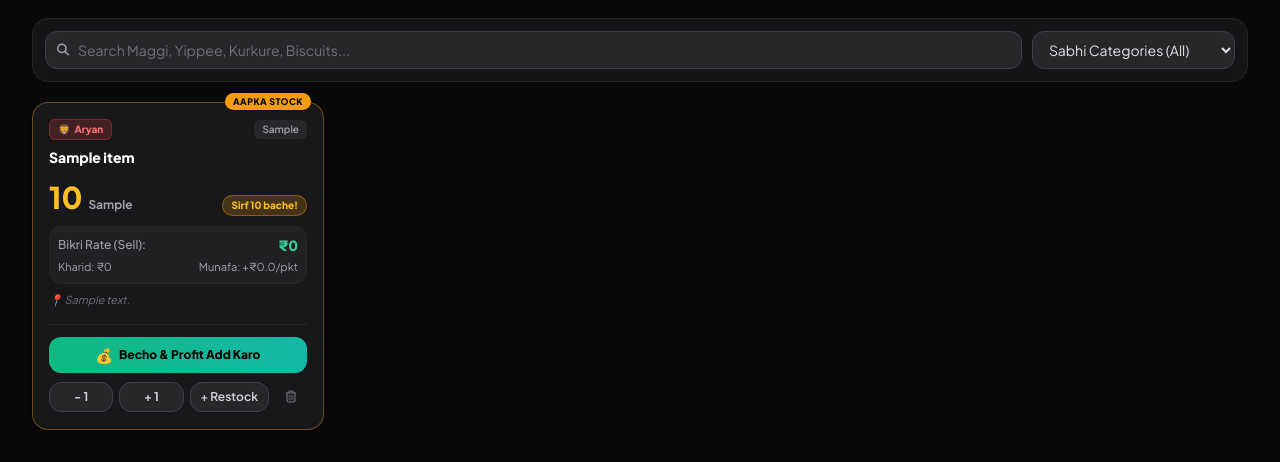
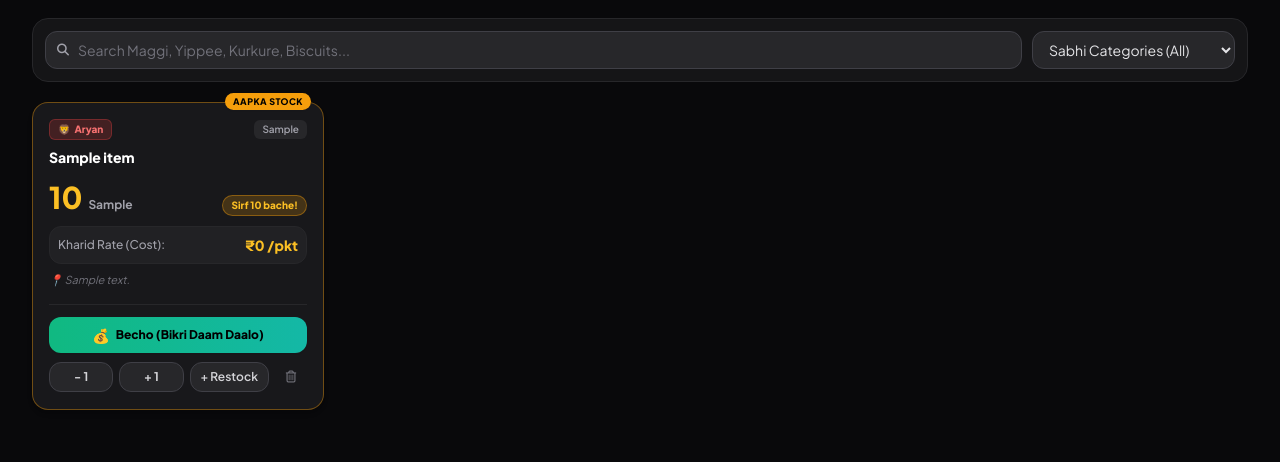
Before and after one commit to aryankumarsingh26/website, a Flask app: page / in a window 1280 px wide. Shown: the part 653-1115 px from the top of the page. After the commit the page ends 1063 px from the top, so only its background shows below. Run offline with Flask 3, Linux system fonts and the light colour scheme; data comes from the database, SQL or seed files in the repository; tables that the repository leaves empty hold one stand-in row (values such as "Sample post"); data that the repository does not hold is empty; some libraries are stand-ins or nearby versions.

Commit message:
Only ask Kharid Rate when adding item; ask Bikri Rate at point of sale

```diff
--- a/static/js/app.js
+++ b/static/js/app.js
@@ -373,18 +373,10 @@ function renderItemsGrid() {
             }
           </div>
 
-          <!-- Pricing Info with Profit Margin -->
-          <div class="mt-2.5 p-2 bg-zinc-800/60 rounded-xl border border-zinc-800 text-xs space-y-1">
-            <div class="flex items-center justify-between">
-              <span class="text-zinc-400 font-medium">Bikri Rate (Sell):</span>
-              <span class="text-emerald-400 font-extrabold text-sm">₹${item.sell_price || item.buy_price || 0}</span>
-            </div>
-            <div class="flex items-center justify-between text-[11px] text-zinc-400">
-              <span>Kharid: ₹${item.buy_price || 0}</span>
-              <span class="${profitPerUnit > 0 ? 'text-emerald-400 font-bold' : 'text-zinc-400'}">
-                Munafa: +₹${profitPerUnit.toFixed(1)}/pkt
-              </span>
-            </div>
+          <!-- Pricing Info: Kharid Rate Only -->
+          <div class="mt-2.5 p-2 bg-zinc-800/60 rounded-xl border border-zinc-800 text-xs flex items-center justify-between">
+            <span class="text-zinc-400 font-medium">Kharid Rate (Cost):</span>
+            <span class="text-amber-400 font-extrabold text-sm">₹${item.buy_price || 0} /pkt</span>
           </div>
 
           ${item.display_notes ? `<p class="mt-2 text-[11px] text-zinc-500 italic truncate">📍 ${escapeHtml(item.display_notes)}</p>` : ''}
@@ -392,9 +384,9 @@ function renderItemsGrid() {
 
         <!-- Action Buttons: SELL & RESTOCK / QUICK CONTROLS -->
         <div class="mt-4 pt-3 border-t border-zinc-800 space-y-2">
-          <!-- Primary: Becho Button (Opens modal with live profit & custom cash input) -->
-          <button onclick="openSellModal(${item.id}, '${escapeHtml(item.name)}', ${item.sell_price || 14}, ${item.buy_price || 0}, '${escapeHtml(item.owner_name || 'Aryan')}')" class="w-full py-2 px-3 bg-gradient-to-r from-emerald-500 to-teal-500 hover:from-emerald-400 hover:to-teal-400 text-black text-xs font-black rounded-xl transition shadow-sm active:scale-95 flex items-center justify-center gap-1.5 ${isOut ? 'opacity-40 cursor-not-allowed' : ''}" ${isOut ? 'disabled' : ''}>
-            <span class="text-sm">💰</span> Becho & Profit Add Karo
+          <!-- Primary: Becho Button (Opens modal to ask Bikri daam & calculate profit) -->
+          <button onclick="openSellModal(${item.id}, '${escapeHtml(item.name)}', ${item.buy_price || 0}, '${escapeHtml(item.owner_name || 'Aryan')}')" class="w-full py-2 px-3 bg-gradient-to-r from-emerald-500 to-teal-500 hover:from-emerald-400 hover:to-teal-400 text-black text-xs font-black rounded-xl transition shadow-sm active:scale-95 flex items-center justify-center gap-1.5 ${isOut ? 'opacity-40 cursor-not-allowed' : ''}" ${isOut ? 'disabled' : ''}>
+            <span class="text-sm">💰</span> Becho (Bikri Daam Daalo)
           </button>
 
           <!-- Secondary Row: -1, +1, Restock, Delete -->
@@ -610,18 +602,28 @@ function renderHisabKitab() {
 // ------------------------------------------------------------------------------
 // Modal Openers & Actions
 // ------------------------------------------------------------------------------
-function openSellModal(itemId, itemName, defaultSellPrice = 14, buyPrice = 0, ownerName = 'Aryan') {
+function openSellModal(itemId, itemName, buyPrice = 0, ownerName = 'Aryan') {
   document.getElementById('sellItemId').value = itemId;
   document.getElementById('sellModalTitle').textContent = `Becho: ${itemName}`;
   document.getElementById('sellAmount').value = 1;
-  document.getElementById('sellPricePerUnit').value = defaultSellPrice;
 
+  // Set Kharid Rate reference
   const buyPriceEl = document.getElementById('sellBuyPrice');
   if (buyPriceEl) buyPriceEl.value = buyPrice;
 
-  // Auto-calculated default cash received
+  // Clear Bikri Rate so user enters how much it was sold for
+  const sellPriceInput = document.getElementById('sellPricePerUnit');
+  if (sellPriceInput) {
+    sellPriceInput.value = '';
+    sellPriceInput.placeholder = buyPrice > 0 ? `Kitne ka becha (Kharid: ₹${buyPrice})` : 'Bikri daam (₹/pkt)';
+  }
+
+  // Clear typed cash received
   const totalInput = document.getElementById('sellTotalReceived');
-  if (totalInput) totalInput.value = (1 * defaultSellPrice).toFixed(2);
+  if (totalInput) {
+    totalInput.value = '';
+    totalInput.placeholder = '0.00';
+  }
 
   document.getElementById('sellNotes').value = '';
   populateUserSelects();
@@ -639,13 +641,14 @@ function openSellModal(itemId, itemName, defaultSellPrice = 14, buyPrice = 0, ow
 
   updateSellProfitDisplay();
   openModal('sellModal');
+  setTimeout(() => sellPriceInput?.focus(), 150);
 }
 
 function updateAutoSellCash() {
   const qty = parseInt(document.getElementById('sellAmount')?.value || 1, 10);
   const price = parseFloat(document.getElementById('sellPricePerUnit')?.value || 0);
   const totalInput = document.getElementById('sellTotalReceived');
-  if (totalInput) {
+  if (totalInput && price > 0) {
     totalInput.value = (qty * price).toFixed(2);
   }
   updateSellProfitDisplay();
@@ -661,6 +664,7 @@ function updateSellProfitDisplay() {
   const profitEl = document.getElementById('sellLiveProfitDisplay');
   const formulaEl = document.getElementById('sellProfitFormula');
   if (profitEl) {
+    if (cashReceived > 0) {
       if (profit >= 0) {
         profitEl.textContent = `+₹${profit.toFixed(2)}`;
         profitEl.className = 'text-xl font-black text-emerald-300';
@@ -668,20 +672,17 @@ function updateSellProfitDisplay() {
         profitEl.textContent = `-₹${Math.abs(profit).toFixed(2)}`;
         profitEl.className = 'text-xl font-black text-red-400';
       }
+    } else {
+      profitEl.textContent = '₹0.00';
+      profitEl.className = 'text-xl font-black text-zinc-400';
+    }
   }
   if (formulaEl) {
+    if (cashReceived > 0) {
       formulaEl.textContent = `(Cash ₹${cashReceived.toFixed(1)} - Kharid ₹${costBasis.toFixed(1)})`;
+    } else {
+      formulaEl.textContent = `(Kharid cost: ₹${costBasis.toFixed(1)})`;
     }
-}
-
-function updateAddItemProfitPreview() {
-  const buy = parseFloat(document.getElementById('newItemBuyPrice')?.value || 0);
-  const sell = parseFloat(document.getElementById('newItemSellPrice')?.value || 0);
-  const diff = sell - buy;
-  const valEl = document.getElementById('addItemProfitValue');
-  if (valEl) {
-    valEl.textContent = `${diff >= 0 ? '+' : ''}₹${diff.toFixed(2)}`;
-    valEl.className = diff >= 0 ? 'font-extrabold text-emerald-400' : 'font-extrabold text-red-400';
   }
 }
 
@@ -774,25 +775,18 @@ function setupEventListeners() {
   }
   document.addEventListener('click', () => toggleUserDropdown(false));
 
-  // Add Item Open Button (Name, Kharid & Bikri Rate with Profit Preview, Quantity)
+  // Add Item Open Button (Name, Kharid Rate, Quantity only)
   document.getElementById('openAddItemBtn')?.addEventListener('click', () => {
     document.getElementById('newItemName').value = '';
     const buyInput = document.getElementById('newItemBuyPrice');
-    const sellInput = document.getElementById('newItemSellPrice');
     if (buyInput) buyInput.value = '';
-    if (sellInput) sellInput.value = '';
     document.getElementById('newItemQuantity').value = '';
-    updateAddItemProfitPreview();
     const badge = document.getElementById('addItemOwnerBadge');
     if (badge && state.activeUser) {
       badge.textContent = `Adding to: ${state.activeUser.avatar} ${state.activeUser.name} Ka Stock`;
     }
     openModal('addItemModal');
   });
-
-  // Live profit calculation listeners for Add Item Form
-  document.getElementById('newItemBuyPrice')?.addEventListener('input', updateAddItemProfitPreview);
-  document.getElementById('newItemSellPrice')?.addEventListener('input', updateAddItemProfitPreview);
 
   // Search & Category Filters
   document.getElementById('inventorySearch')?.addEventListener('input', debounce(loadItems, 300));
@@ -808,12 +802,11 @@ function setupEventListeners() {
     });
   });
 
-  // Form: Add Custom Item (Name, Buy & Sell Price, Quantity)
+  // Form: Add Custom Item (Only Name, Kharid Rate, Quantity)
   document.getElementById('addItemForm')?.addEventListener('submit', async (e) => {
     e.preventDefault();
     const name = document.getElementById('newItemName').value.trim();
     const buyPrice = parseFloat(document.getElementById('newItemBuyPrice')?.value || 0);
-    const sellPrice = parseFloat(document.getElementById('newItemSellPrice')?.value || buyPrice);
     const quantity = parseInt(document.getElementById('newItemQuantity').value, 10);
 
     const owner_name = state.activeUser ? state.activeUser.name : 'Aryan';
@@ -844,7 +837,7 @@ function setupEventListeners() {
           owner_name,
           owner_id,
           buy_price: buyPrice,
-          sell_price: sellPrice,
+          sell_price: buyPrice,
           notes: `${owner_name} ka stock`,
           low_stock_threshold: 3
         })
@@ -853,8 +846,7 @@ function setupEventListeners() {
       if (!res.ok) throw new Error(data.error || 'Failed to add item');
 
       closeAllModals();
-      const perPktProfit = sellPrice - buyPrice;
-      showToast(`🎉 "${name}" (${quantity} pkts @ Kharid: ₹${buyPrice}, Bikri: ₹${sellPrice}, Profit: +₹${perPktProfit.toFixed(1)}) added to ${owner_name}'s stock!`, 'success');
+      showToast(`🎉 "${name}" (${quantity} pkts @ Kharid: ₹${buyPrice}) added to ${owner_name}'s stock!`, 'success');
       await refreshAllData();
     } catch (err) {
       showToast(err.message, 'error');
--- a/templates/index.html
+++ b/templates/index.html
@@ -380,22 +380,11 @@
           <input type="text" id="newItemName" placeholder="Eg: Maggi, Kurkure, Yippee, Bourbon" required class="w-full bg-zinc-800 text-sm px-3.5 py-2.5 rounded-xl border border-zinc-700 text-white focus:outline-none focus:border-amber-500 font-semibold placeholder-zinc-500" />
         </div>
 
-        <!-- 2. Kharid & Bikri Rates (Profit Tracking) -->
-        <div class="grid grid-cols-2 gap-2.5">
-          <div>
-            <label class="block text-[11px] font-semibold text-zinc-300 mb-1">Kharid Rate (Buy ₹) *</label>
-            <input type="number" step="0.5" min="0" id="newItemBuyPrice" placeholder="Eg: 10" required class="w-full bg-zinc-800 text-sm px-3 py-2 rounded-xl border border-zinc-700 text-amber-400 font-bold focus:outline-none focus:border-amber-500 placeholder-zinc-500" />
-          </div>
-          <div>
-            <label class="block text-[11px] font-semibold text-zinc-300 mb-1">Bikri Rate (Sell ₹) *</label>
-            <input type="number" step="0.5" min="0" id="newItemSellPrice" placeholder="Eg: 14" required class="w-full bg-zinc-800 text-sm px-3 py-2 rounded-xl border border-zinc-700 text-emerald-400 font-bold focus:outline-none focus:border-emerald-500 placeholder-zinc-500" />
-          </div>
-        </div>
-
-        <!-- Live Profit Badge -->
-        <div id="addItemProfitPreview" class="text-[11px] text-emerald-400 font-semibold px-2.5 py-1.5 bg-emerald-500/10 rounded-xl border border-emerald-500/20 flex items-center justify-between">
-          <span>💚 Per Packet Expected Profit:</span>
-          <span id="addItemProfitValue" class="font-extrabold">+₹0.00</span>
+        <!-- 2. Kharid Rate (Dukaan Buy Cost Only) -->
+        <div>
+          <label class="block text-xs font-semibold text-zinc-300 mb-1">Kharid Rate (Dukaan Buy ₹/pkt) *</label>
+          <input type="number" step="0.5" min="0" id="newItemBuyPrice" placeholder="Eg: 10 ya 16 (Dukaan se kitne mein laye)" required class="w-full bg-zinc-800 text-sm px-3.5 py-2.5 rounded-xl border border-zinc-700 text-amber-400 font-bold focus:outline-none focus:border-amber-500 placeholder-zinc-500" />
+          <p class="text-[10px] text-zinc-400 mt-1">💡 Bikri daam bechte waqt daalein.</p>
         </div>
 
         <!-- 3. Item Quantity -->
@@ -438,11 +427,11 @@
 
         <div class="grid grid-cols-2 gap-2">
           <div>
-            <label class="block text-[11px] font-semibold text-zinc-300 mb-1">Bikri Rate (Sell ₹/pkt)</label>
-            <input type="number" step="0.5" id="sellPricePerUnit" required class="w-full bg-zinc-800 text-sm px-3 py-2 rounded-xl border border-zinc-700 text-emerald-400 font-bold focus:outline-none focus:border-emerald-500" />
+            <label class="block text-[11px] font-semibold text-zinc-300 mb-1">Kitne Ka Becha? (Bikri ₹/pkt) *</label>
+            <input type="number" step="0.5" id="sellPricePerUnit" placeholder="Bikri daam" required class="w-full bg-zinc-800 text-sm px-3 py-2 rounded-xl border border-zinc-700 text-emerald-400 font-bold focus:outline-none focus:border-emerald-500 placeholder-zinc-500" />
           </div>
           <div>
-            <label class="block text-[11px] font-semibold text-zinc-300 mb-1">Kharid Rate (Buy ₹/pkt)</label>
+            <label class="block text-[11px] font-semibold text-zinc-300 mb-1">Kharid Rate (Cost ₹/pkt)</label>
             <input type="number" step="0.5" id="sellBuyPrice" required class="w-full bg-zinc-800 text-sm px-3 py-2 rounded-xl border border-zinc-700 text-amber-400 font-bold focus:outline-none focus:border-amber-500" />
           </div>
         </div>
```
Also changed, not shown: public/static/js/app.js (+35 -43 lines). Lines whose indentation alone changed are shown as unchanged.
